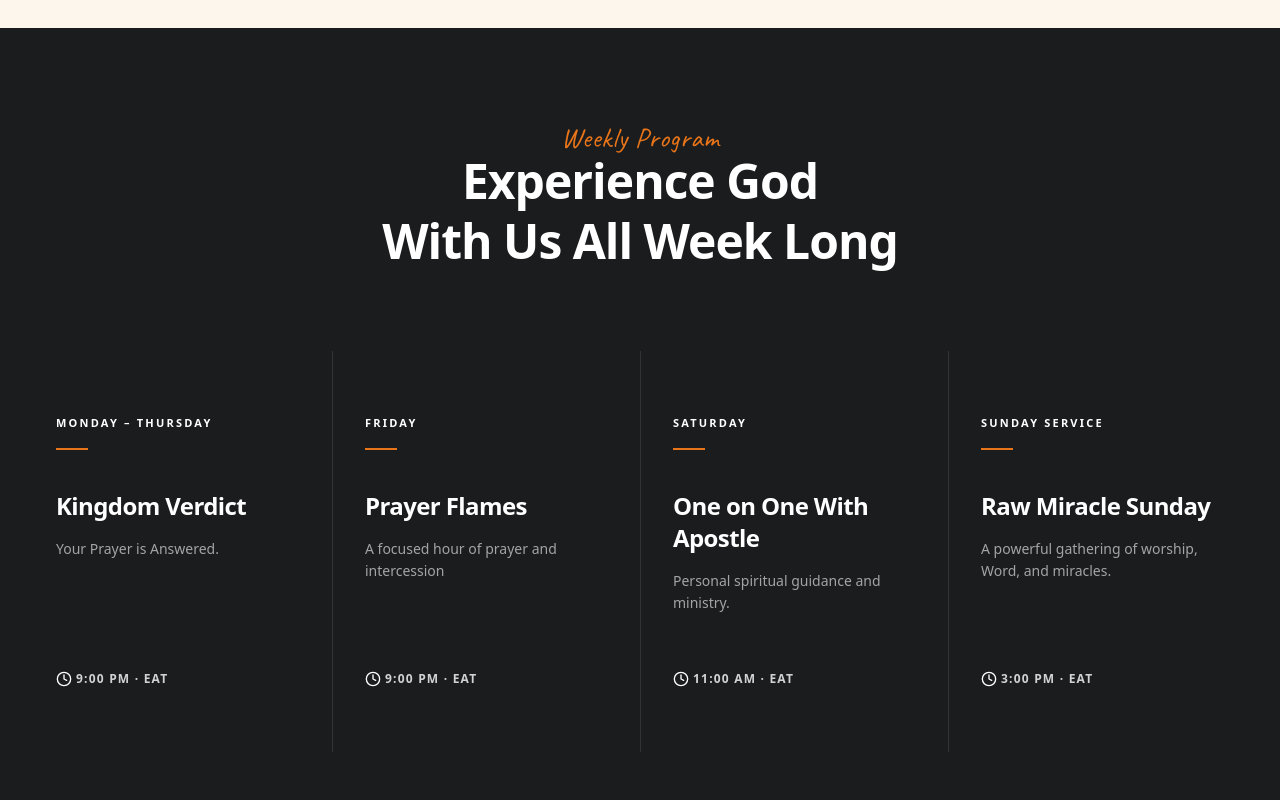
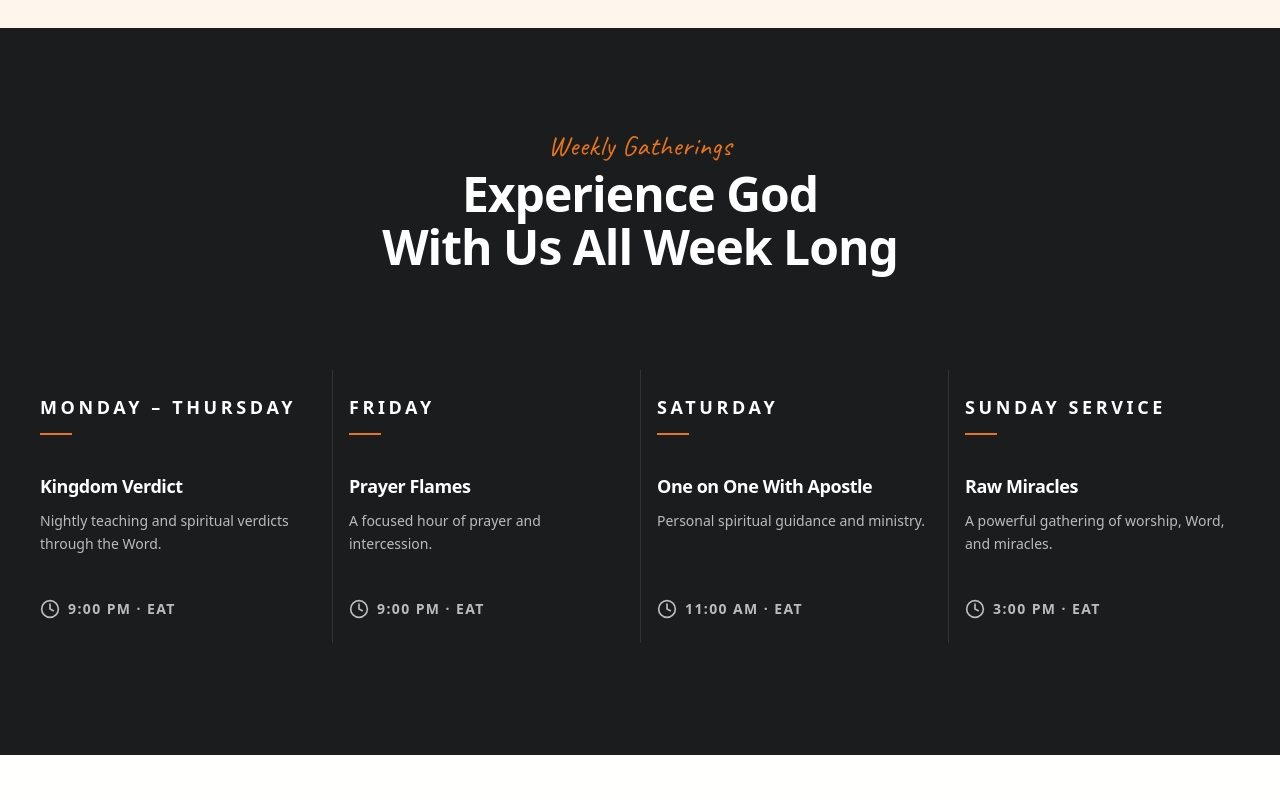
Before and after one commit to Getech-S/tsc-church, a Next.js app: page / in a window 1280 px wide. Shown: the part 3160-3960 px from the top of the page. Built offline with nearby package versions, Linux system fonts and the light colour scheme.

Commit message:
Updated Home Agender section

```diff
--- a/components/sections/Agenda.tsx
+++ b/components/sections/Agenda.tsx
@@ -1,17 +1,19 @@
+"use client";
+
 import { Clock } from "lucide-react";
+import { motion } from "framer-motion";
 
-export default function WeeklyAgenda() {
 const gatherings = [
   {
     day: "MONDAY – THURSDAY",
     title: "Kingdom Verdict",
-      description: "Your Prayer is Answered.",
+    description: "Nightly teaching and spiritual verdicts through the Word.",
     time: "9:00 PM · EAT",
   },
   {
     day: "FRIDAY",
     title: "Prayer Flames",
-      description: "A focused hour of prayer and intercession",
+    description: "A focused hour of prayer and intercession.",
     time: "9:00 PM · EAT",
   },
   {
@@ -22,87 +24,86 @@ export default function WeeklyAgenda() {
   },
   {
     day: "SUNDAY SERVICE",
-      title: "Raw Miracle Sunday",
+    title: "Raw Miracles",
     description: "A powerful gathering of worship, Word, and miracles.",
     time: "3:00 PM · EAT",
   },
 ];
 
+export default function WeeklyAgenda() {
   return (
-    <section className="bg-[#1B1C1E] py-24 text-white relative overflow-hidden">
-
-      {/* Background Decorative Dove
-      <img
-        src="/dove.png"
-        alt=""
-        className="absolute right-[-5%] top-10 opacity-5 w-[500px] pointer-events-none select-none "
-      />*/}
-
+    <section className="bg-[#1B1C1E] py-20 lg:py-28 text-white overflow-hidden">
       <div className="max-w-[1400px] mx-auto px-6">
 
-        {/* Header Section */}
-        <div className="text-center mb-20">
-          <p className="font-caveat text-[28px] leading-[27px] tracking-[0.5px] text-[#E8751A]"
+        {/* HEADER */}
+        <motion.div
+          className="text-center mb-8 md:mb-24"
+          initial={{ opacity: 0, y: -20 }}
+          whileInView={{ opacity: 1, y: 0 }}
+          viewport={{ once: true }}
+          transition={{ duration: 0.6 }}
+        >
+          <p
+            className="text-[24px] lg:text-[28px] leading-[12px] tracking-[0.5px] text-[#E8751A] mb-4"
             style={{
               fontVariantNumeric: "lining-nums tabular-nums",
               fontFeatureSettings: '"liga" off, "calt" off',
               fontFamily: "var(--font-caveat)",
             }}
           >
-            Weekly Program
+            Weekly Gatherings
           </p>
-          <h2 className="text-[40px] md:text-[48px] font-bold text-[#1B1C1E] leading-tight tracking-[-1px]">
+          <h2 className="text-[32px] sm:text-[36px] md:text-[40px] lg:text-[48px] font-bold text-white leading-[1.1] tracking-[-1px]">
+            Experience God <br />
+            With Us All Week Long
+          </h2>
+        </motion.div>
 
-            <span className="text-white">Experience God <br />
-            With Us All Week Long</span>
-          </h2>
-        </div>
-
-        {/* HORIZONTAL LAYOUT LOGIC:
-          - grid-cols-1 for mobile (vertical)
-          - md:grid-cols-4 for desktop (horizontal)
-          - Borders create the column separation
-        */}
-        <div className="grid grid-cols-1 md:grid-cols-4  border-white/10">
+       {/* GRID — no border-top */}
+        <div className="grid grid-cols-1 md:grid-cols-4">
           {gatherings.map((item, index) => (
-            <div
+            <motion.div
               key={index}
-              className={`group flex flex-col items-start px-8 py-16 transition-all duration-500 hover:bg-white/0.02
+              initial={{ opacity: 0, y: 20 }}
+              whileInView={{ opacity: 1, y: 0 }}
+              viewport={{ once: true }}
+              transition={{ duration: 0.5, delay: index * 0.1 }}
+              className={`
+                flex flex-col items-start px-6 md:px-4 py-4 md:py-6
+                border-b border-white/10
                 ${index !== 0 ? "md:border-l border-white/10" : ""}
-                border-b md:border-b-0 border-white/10
+                md:border-b-0
               `}
             >
-              {/* Day Label */}
-              <p className="text-[11px] tracking-[0.2em] font-bold text-white mb-4 uppercase">
+              {/* Day Label — largest, most prominent */}
+              <p className="text-[16px] sm:text-[18px] tracking-[0.2em] font-bold text-white uppercase">
                 {item.day}
               </p>
 
-              {/* Minimalist Orange Line */}
-              <div className="w-8 h-[2px] bg-[#E8751A] mb-10 transition-all duration-500"></div>
+              {/* Orange Line */}
+              <div className="w-8 h-[2px] bg-[#E8751A] mt-3 mb-8 md:mb-10" />
 
-              {/* Title */}
-              <h3 className="text-2xl font-semibold mb-4 tracking-tight transition-colors">
+              {/* Program Title — second in hierarchy */}
+              <h3 className="text-[16px] md:text-[18px] font-semibold tracking-tight leading-[1.3] mb-3">
                 {item.title}
               </h3>
 
-              {/* Description */}
-              <p className="text-white/60 text-sm leading-relaxed mb-10 min-h-[60px]">
+              {/* Description — third */}
+              <p className="text-white/70 text-[14px] sm:text-sm leading-relaxed mb-8 md:mb-10 min-h-[48px]">
                 {item.description}
               </p>
 
-              {/* Time Section - Pushed to the bottom of the card */}
-              <div className="mt-auto flex items-center gap-1">
-                <Clock size={16} className="text-white" />
-                <span className="text-[12px] font-bold tracking-widest text-white/80 uppercase">
+              {/* Clock — last, smallest */}
+              <div className="mt-auto flex items-center gap-2">
+                <Clock size={20} className="text-white/70" />
+                <span className="text-[14px] font-bold tracking-widest text-white/70 uppercase">
                   {item.time}
                 </span>
               </div>
-            </div>
+            </motion.div>
           ))}
         </div>
 
-        {/* Bottom Decorative Line */}
-        <div className="h-1px w-full bg-white/10"></div>
       </div>
     </section>
   );
```
Lines whose indentation alone changed are shown as unchanged.
